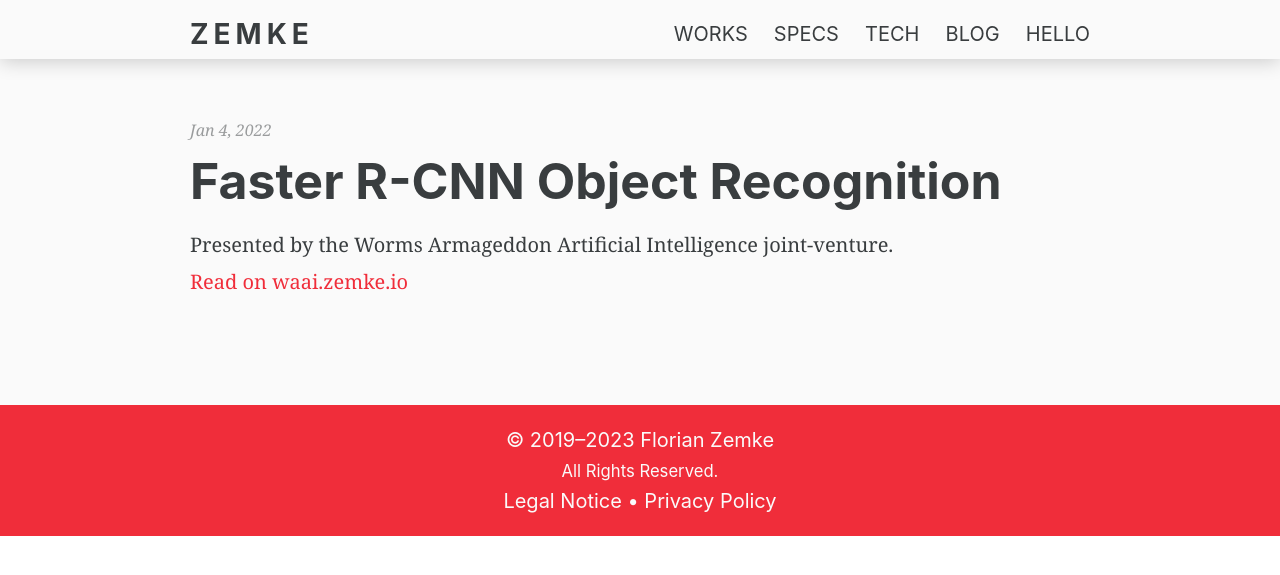
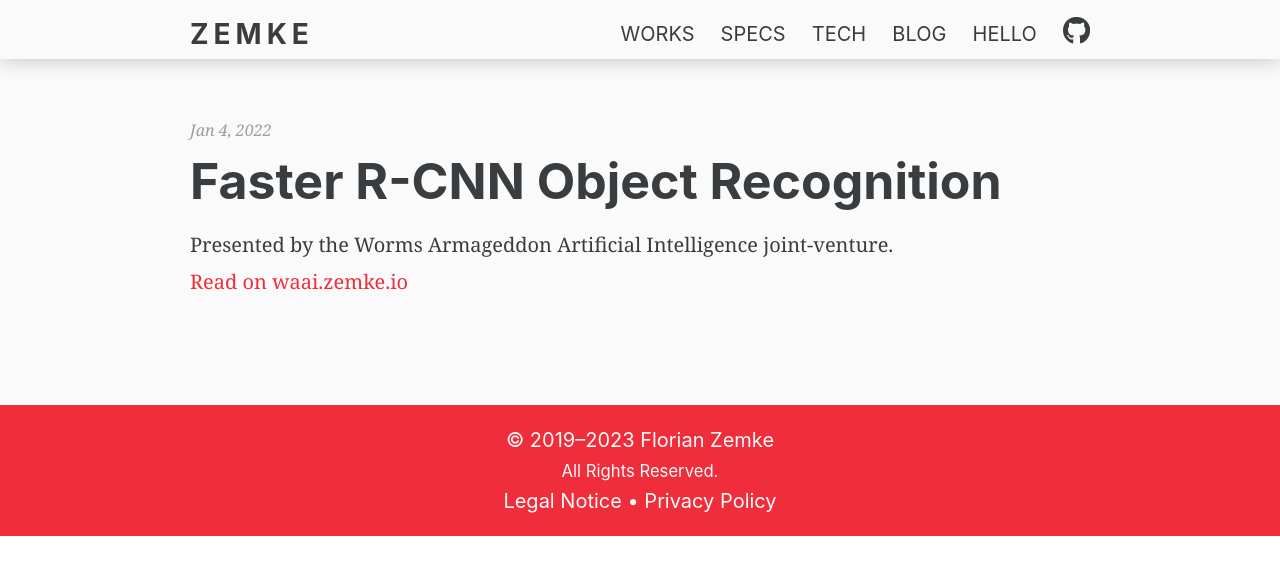
Before and after one commit to Zemke/zemke.github.io, a Jekyll site: the page built from _posts/2022-01-04-faster-rcnn-object-recognition-waai.md, in a window 1280 px wide. Shown: the top 575 px of the page. Built offline with Jekyll 4.4.1, drawn with Linux system fonts in a browser that asks for light colours.

Commit message:
Add GitHub to the mix

```diff
--- a/_includes/navigation.html
+++ b/_includes/navigation.html
@@ -41,6 +41,12 @@
                 <a href="/#hello">Hello</a>
             </div>
 
+            <div class="nav-item">
+                <a href="https://github.com/zemke" target="_blank">
+                  <i class="fab fa-github"></i>
+                </a>
+            </div>
+
         </div>
     </div>
 </nav>
```
